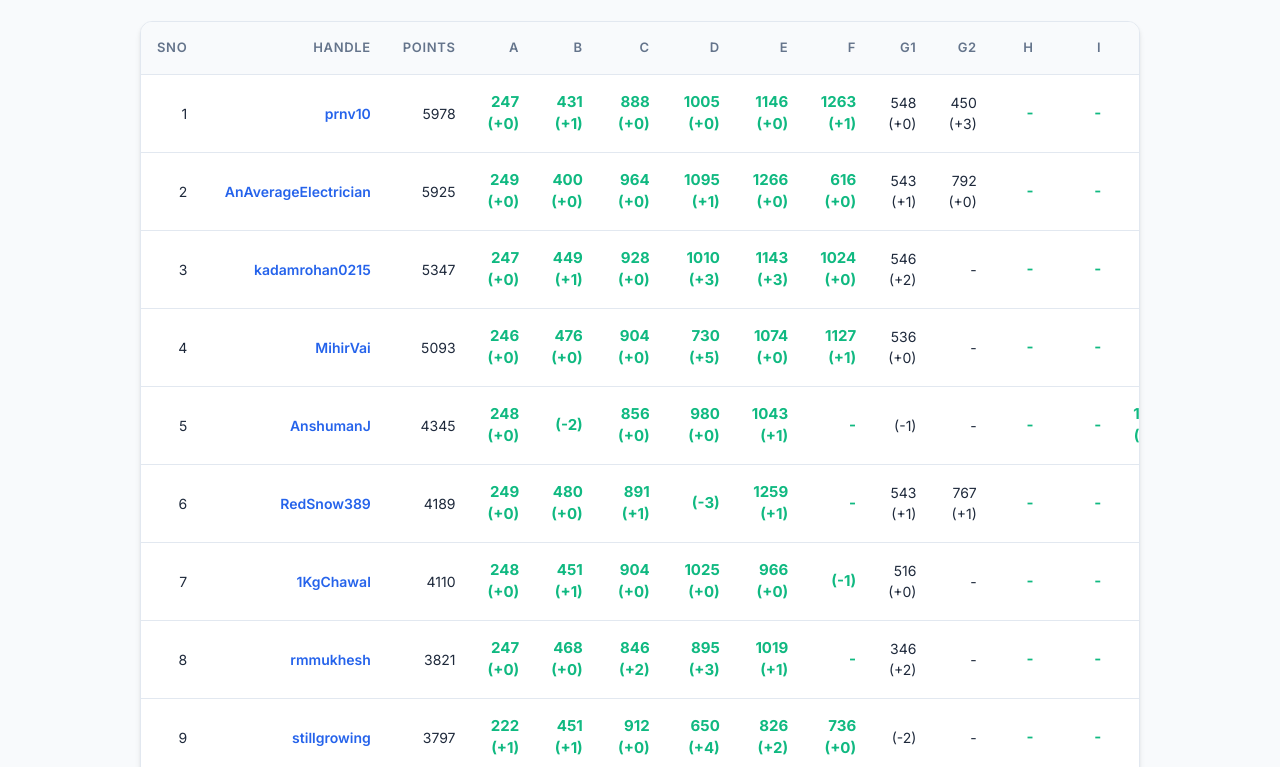
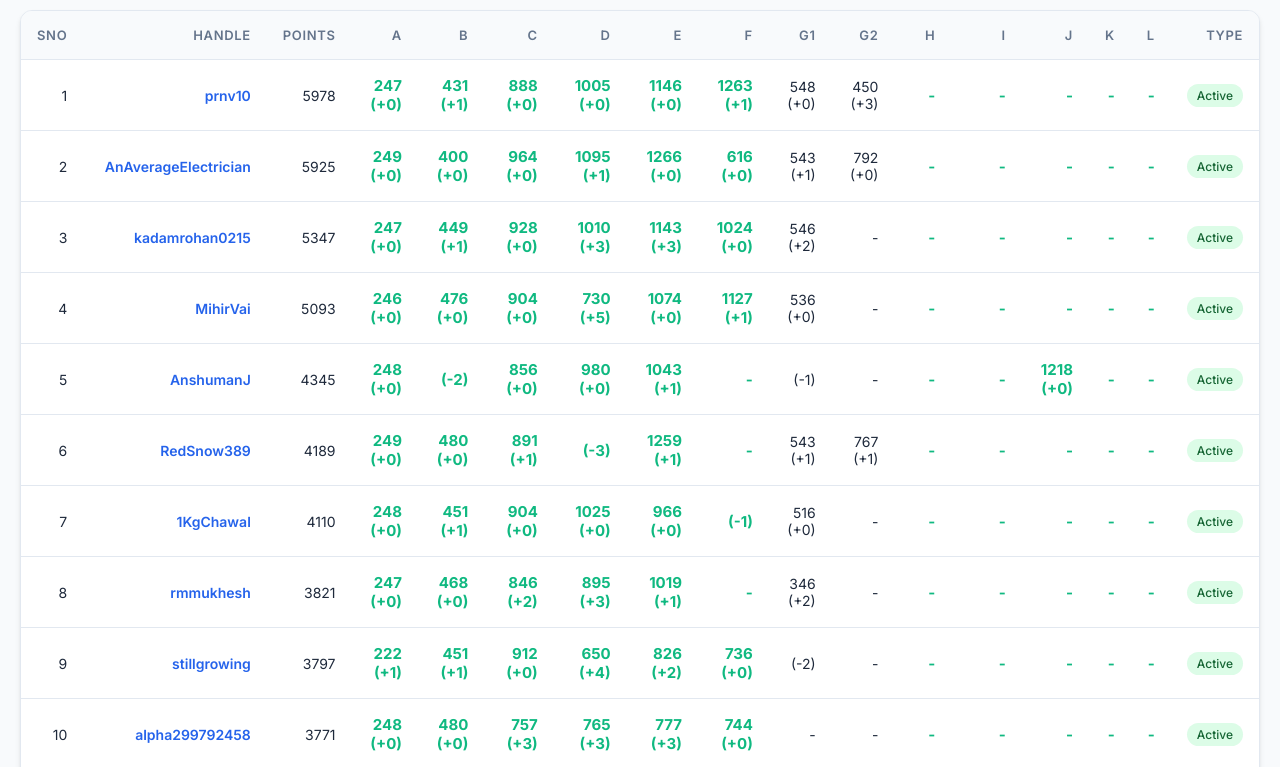
Before and after one commit to Yukash09/standings, a plain HTML site: page index.html in a window 1280 px wide. Shown: the part 108-875 px from the top of the page. Drawn offline with nearby package versions, Linux system fonts and the light colour scheme.

Commit message:
Update index.html

```diff
--- a/index.html
+++ b/index.html
@@ -26,12 +26,13 @@
         color: var(--text-main);
         margin: 0;
         padding: 40px 20px;
-            line-height: 1.5;
+        /* REMOVED flex - now naturally LEFT aligned */
     }
 
     .container {
-            max-width: 1000px;
-            margin: 0 auto;
+        max-width: 1400px;
+        width: 100%;
+        margin: 0 auto; /* Centers container, table LEFT inside */
     }
 
         header {
```
Lines whose indentation alone changed are shown as unchanged.
